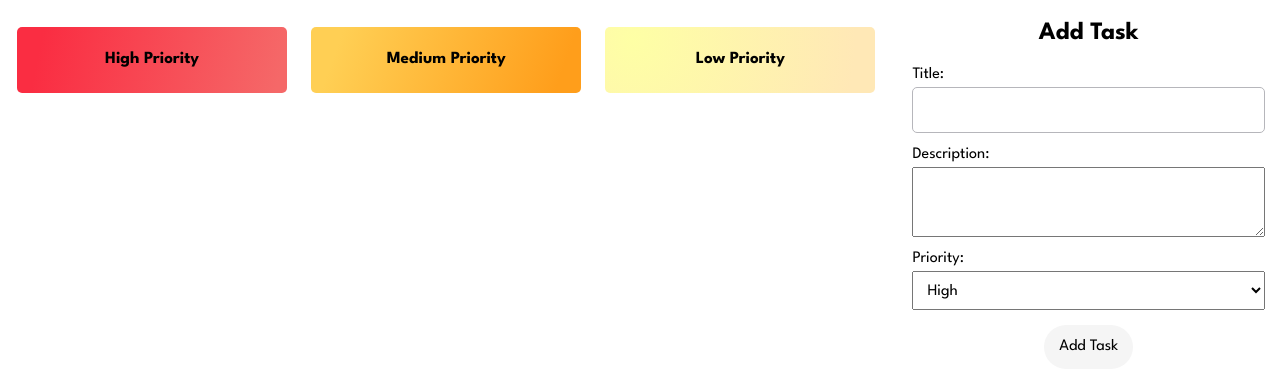
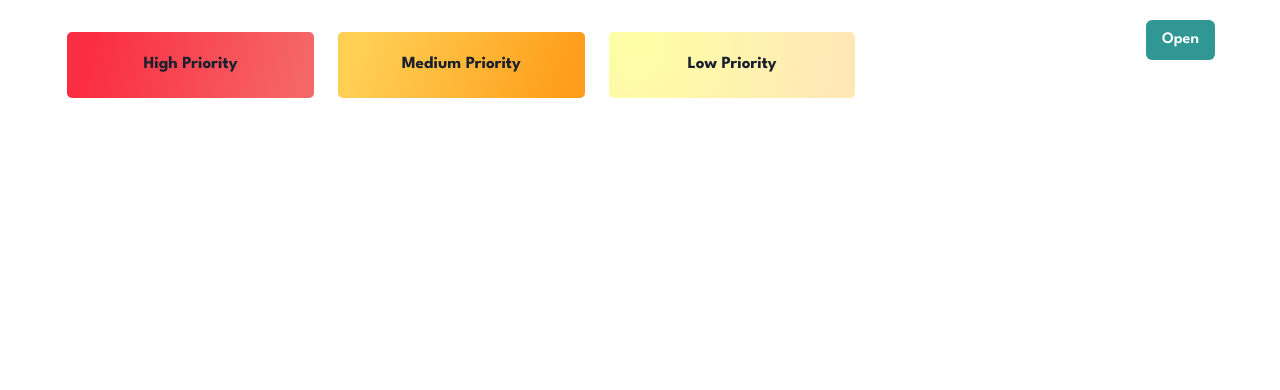
Before and after one commit to cnestordev/taks-manager, a React (Vite) app: page / in a window 1280 px wide. Shown: the top 390 px of the page. Built offline with nearby package versions, Linux system fonts and the light colour scheme.

Commit message:
add chakra ui component

```diff
--- a/package.json
+++ b/package.json
@@ -10,7 +10,11 @@
     "preview": "vite preview"
   },
   "dependencies": {
+    "@chakra-ui/react": "^2.10.2",
+    "@emotion/react": "^11.13.3",
+    "@emotion/styled": "^11.13.0",
     "@hello-pangea/dnd": "^17.0.0",
+    "framer-motion": "^11.11.7",
     "react": "^18.3.1",
     "react-beautiful-dnd": "^13.1.1",
     "react-dom": "^18.3.1",
--- a/src/App.css
+++ b/src/App.css
@@ -2,6 +2,8 @@
   display: flex;
   gap: 5px;
   height: 100vh;
+  justify-content: space-between;
+  padding: 5px 50px;
 }
 
 .columns-container {
--- a/src/components/FormContainer.css
+++ b/src/components/FormContainer.css
@@ -1,6 +1,6 @@
 .form-container {
   display: flex;
-  flex-direction: column;
+  justify-content: flex-end;
   gap: 10px;
   flex-basis: 30%;
   padding: 15px;
--- a/src/components/FormContainer.jsx
+++ b/src/components/FormContainer.jsx
@@ -1,4 +1,22 @@
-import './FormContainer.css';
+import "./FormContainer.css";
+import React from "react";
+import {
+  Drawer,
+  DrawerBody,
+  DrawerFooter,
+  DrawerHeader,
+  DrawerOverlay,
+  DrawerContent,
+  DrawerCloseButton,
+  Button,
+  Input,
+  Textarea,
+  Select,
+  FormControl,
+  FormLabel,
+  Text,
+  useDisclosure,
+} from "@chakra-ui/react";
 
 const FormContainer = ({
   title,
@@ -9,47 +27,86 @@ const FormContainer = ({
   setDescription,
   setPriority,
   addTask,
-}) => (
+}) => {
+  const { isOpen, onOpen, onClose } = useDisclosure();
+  const btnRef = React.useRef();
+
+  return (
     <div className="form-container">
-    <h1 className="form-title">Add Task</h1>
+      <Button ref={btnRef} colorScheme="teal" onClick={onOpen}>
+        Open
+      </Button>
+      <Drawer
+        isOpen={isOpen}
+        placement="right"
+        onClose={onClose}
+        finalFocusRef={btnRef}
+      >
+        <DrawerOverlay />
+        <DrawerContent>
+          <DrawerCloseButton />
+          <DrawerHeader>Add New Task</DrawerHeader>
+
           <form onSubmit={addTask}>
-      <div className="input-field">
-        <label htmlFor="title">Title:</label>
-        <input
+            <DrawerBody>
+              {/* Title Input */}
+              <FormControl isRequired>
+                <FormLabel htmlFor="title">Title:</FormLabel>
+                <Input
+                  id="title"
                   value={title}
                   onChange={(e) => setTitle(e.target.value)}
-          type="text"
-          id="title"
+                  placeholder="Enter task title"
                 />
-      </div>
-      <div className="input-field">
-        <label htmlFor="description">Description:</label>
-        <textarea
+              </FormControl>
+
+              {/* Description Input */}
+              <FormControl mt={4}>
+                <FormLabel htmlFor="description">Description:</FormLabel>
+                <Textarea
+                  id="description"
                   value={description}
                   onChange={(e) => setDescription(e.target.value)}
-          id="description"
+                  placeholder="Enter task description"
                 />
-      </div>
-      <div className="input-field">
-        <label htmlFor="priority">Priority:</label>
-        <select
+              </FormControl>
+
+              {/* Priority Select */}
+              <FormControl mt={4} isRequired>
+                <FormLabel htmlFor="priority">Priority:</FormLabel>
+                <Select
+                  id="priority"
                   value={priority}
                   onChange={(e) => setPriority(e.target.value)}
-          id="priority"
+                  placeholder="Select priority"
                 >
                   <option value="High">High</option>
                   <option value="Medium">Medium</option>
                   <option value="Low">Low</option>
-        </select>
-      </div>
-      <div className="submit-container">
-        <button className="btn-submit" type="submit">
-          Add Task
-        </button>
-        <p className="error-text">{error}</p>
-      </div>
+                </Select>
+              </FormControl>
+
+              {/* Error Message */}
+              {error && (
+                <Text color="red.500" mt={4}>
+                  {error}
+                </Text>
+              )}
+            </DrawerBody>
+
+            <DrawerFooter>
+              <Button variant="outline" mr={3} onClick={onClose}>
+                Cancel
+              </Button>
+              <Button colorScheme="blue" type="submit">
+                Save Task
+              </Button>
+            </DrawerFooter>
           </form>
+        </DrawerContent>
+      </Drawer>
     </div>
   );
+};
 
 export default FormContainer;
--- a/src/main.jsx
+++ b/src/main.jsx
@@ -1,10 +1,13 @@
-import { StrictMode } from 'react'
-import { createRoot } from 'react-dom/client'
-import App from './App.jsx'
-import './index.css'
+import { StrictMode } from "react";
+import { createRoot } from "react-dom/client";
+import App from "./App.jsx";
+import "./index.css";
+import { ChakraProvider } from "@chakra-ui/react";
 
-createRoot(document.getElementById('root')).render(
+createRoot(document.getElementById("root")).render(
   <StrictMode>
-    <App />
-  </StrictMode>,
-)
+    <ChakraProvider>
+      <App />
+    </ChakraProvider>
+  </StrictMode>
+);
```
Also changed, not shown: 1 other file (tests, documents, lock files or other folders). Lines whose indentation alone changed are shown as unchanged.
